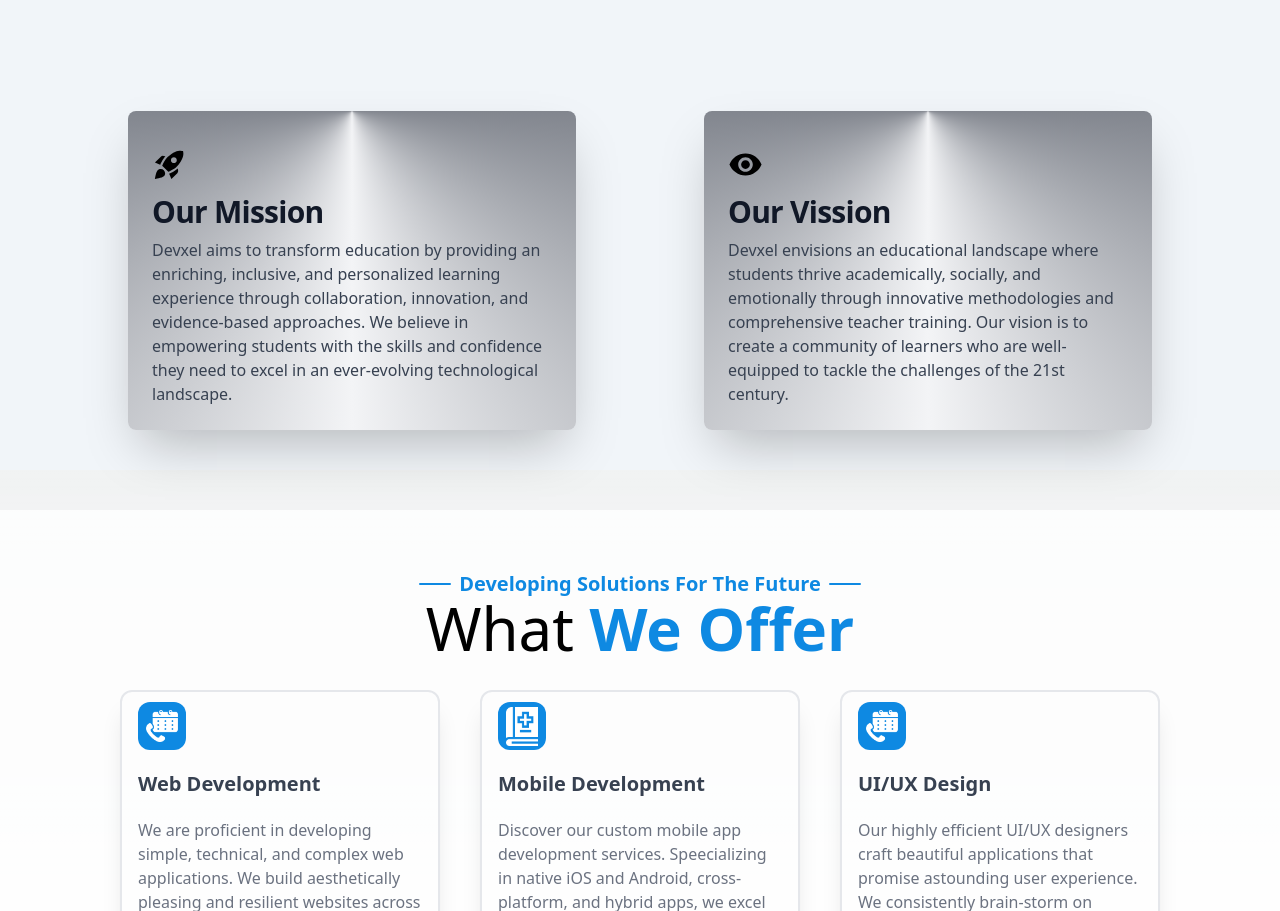
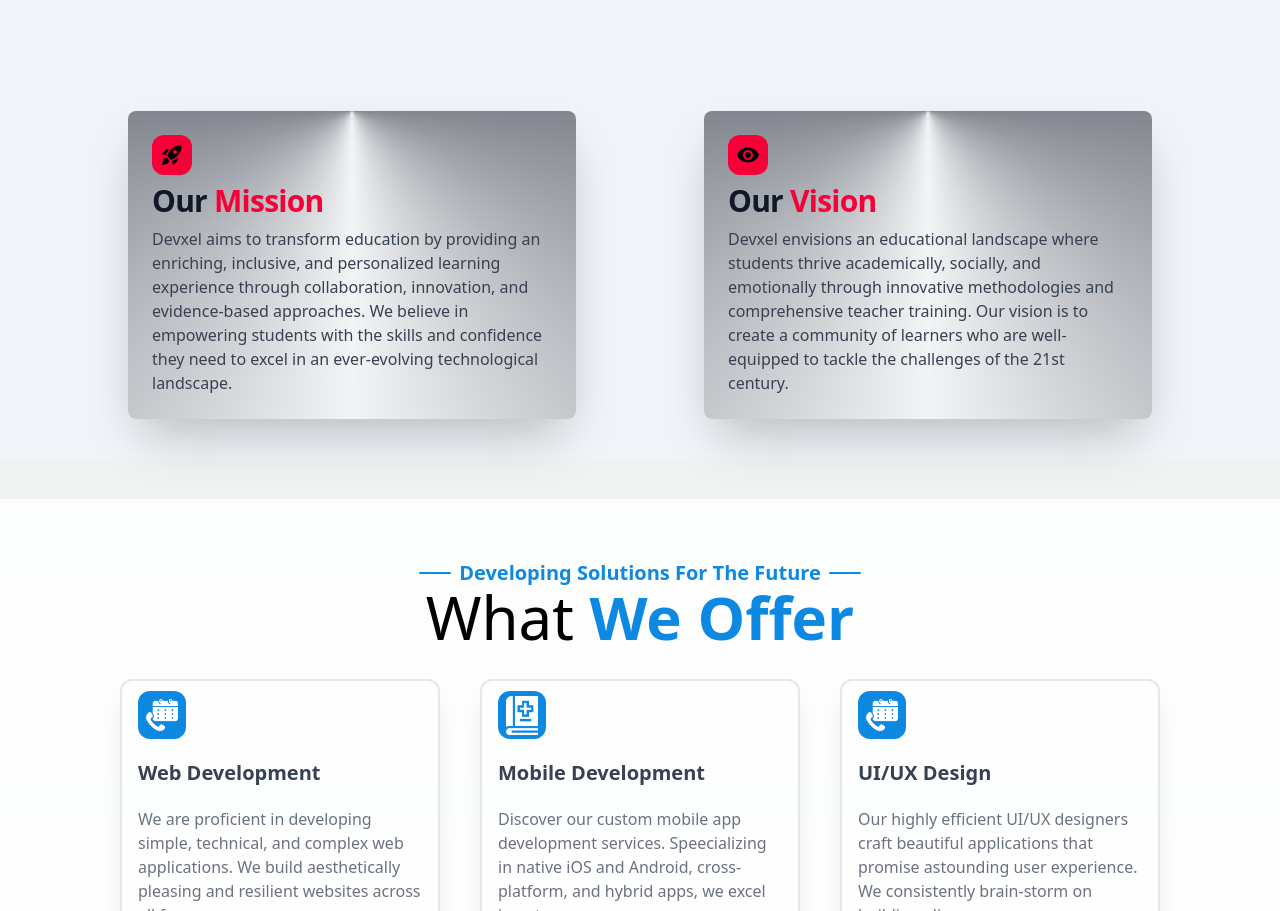
Before and after one commit to DevxelSolution/devxel-website, a Next.js app: page / in a window 1280 px wide. Shown: the part 853-1764 px from the top of the page. Built offline with nearby package versions, Linux system fonts and the light colour scheme.

Commit message:
card design changed

```diff
--- a/src/components/AboutUs.jsx
+++ b/src/components/AboutUs.jsx
@@ -59,29 +59,41 @@ const AboutUs = () => {
           </div>
         </div>
         <div className="flex justify-evenly p-5 flex-wrap my-10">
-          <AboutUsCard
-            icon={
-              <>
-                <RocketLaunch fontSize="large" className="my-3" />
-              </>
-            }
-            title={"Our Mission"}
-            text={
-              "Devxel aims to transform education by providing an enriching, inclusive, and personalized learning experience through collaboration, innovation, and evidence-based approaches. We believe in empowering students with the skills and confidence they need to excel in an ever-evolving technological landscape."
-            }
-          />
-          <AboutUsCard
-            icon={
-              <>
-                <Visibility fontSize="large" className="my-3" />
-              </>
-            }
-            title={"Our Vission"}
-            text={
-              "Devxel envisions an educational landscape where students thrive academically, socially, and emotionally through innovative methodologies and comprehensive teacher training. Our vision is to create a community of learners who are well-equipped to tackle the challenges of the 21st century."
-            }
-          />
-          {/* <AboutUsCard title={'What we offer'} text={''}/> */}
+          <a
+            href="#"
+            class="block max-w-md p-6 m-5 bg-[conic-gradient(at_top,_var(--tw-gradient-stops))] from-gray-900 via-gray-100 to-gray-900 rounded-lg shadow-2xl ransition-colors dark:bg-gray-800 dark:border-gray-700 transition duration-500 ease-out group hover:scale-95 "
+          >
+            <div className="bg-[#f70037] flex justify-center items-center p-1 w-10 h-10 rounded-xl mb-2">
+              <RocketLaunch color="" fontSize="medium" className="my-3" />
+            </div>
+            <h5 class="mb-2 text-3xl font-bold tracking-tight text-gray-900 dark:text-white ">
+              {" "}
+              <span>Our</span> <span className="text-[#f70037]">Mission</span>
+            </h5>
+            <p class="font-normal text-gray-700 dark:text-gray-400 ">
+              Devxel aims to transform education by providing an enriching, inclusive, and personalized learning
+              experience through collaboration, innovation, and evidence-based approaches. We believe in empowering
+              students with the skills and confidence they need to excel in an ever-evolving technological landscape.
+            </p>
+          </a>
+
+          <a
+            href="#"
+            class="block max-w-md p-6 m-5 bg-[conic-gradient(at_top,_var(--tw-gradient-stops))] from-gray-900 via-gray-100 to-gray-900 rounded-lg shadow-2xl ransition-colors dark:bg-gray-800 dark:border-gray-700 transition duration-500 ease-out group hover:scale-95 "
+          >
+            <div className="bg-[#f70037] flex justify-center items-center p-1 w-10 h-10 rounded-xl mb-2">
+              <Visibility color="" fontSize="medium" className="my-3" />
+            </div>
+
+            <h5 class="mb-2 text-3xl font-bold tracking-tight text-gray-900 dark:text-white ">
+              <span>Our</span> <span className="text-[#f70037]">Vision</span>
+            </h5>
+            <p class="font-normal text-gray-700 dark:text-gray-400 ">
+              Devxel envisions an educational landscape where students thrive academically, socially, and emotionally
+              through innovative methodologies and comprehensive teacher training. Our vision is to create a community
+              of learners who are well-equipped to tackle the challenges of the 21st century.
+            </p>
+          </a>
         </div>
       </div>
     </>
```
